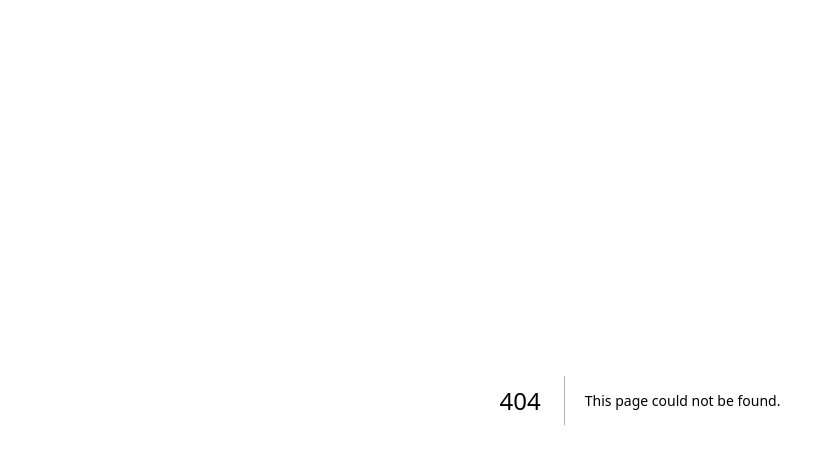
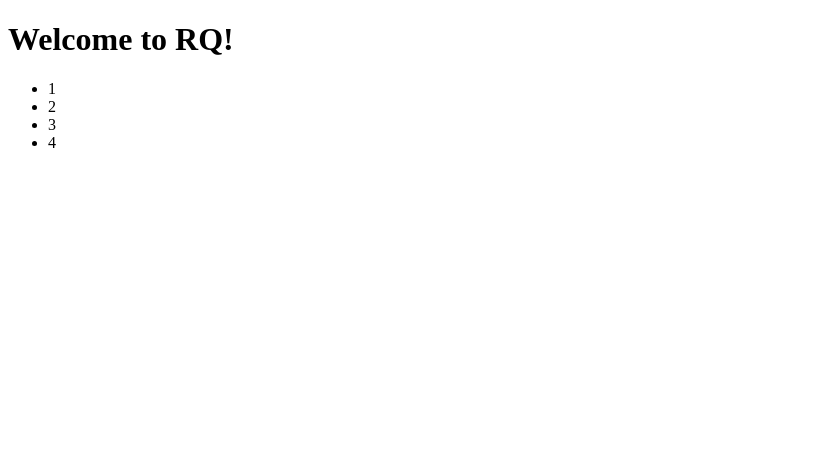
Before and after one commit to klezovics/juliana-react-tutorial, a Next.js app: page /rq/from_file in a window 1280 px wide. Before the commit this address had no page. Shown: the top 464 px of the page, without its empty margins (0-835 px from the left). Built offline with nearby package versions, Linux system fonts and the light colour scheme.

Commit message:
Using react query to generate data from ordinary function

```diff
--- /dev/null
+++ b/src/pages/rq/from_file.js
@@ -0,0 +1,23 @@
+import {useQuery} from "react-query";
+
+const dataProvider = () => {
+    return [1,2,3,4]
+}
+
+export const Page = () => {
+
+    const {data, isLoading, isError} = useQuery("my-data", dataProvider)
+
+    return (
+        <>
+            <h1>Welcome to RQ!</h1>
+            <ul>
+                {data && data.map((item) => (
+                    <li key={item}>{item}</li>
+                ))}
+            </ul>
+        </>
+    )
+}
+
+export default Page
```
